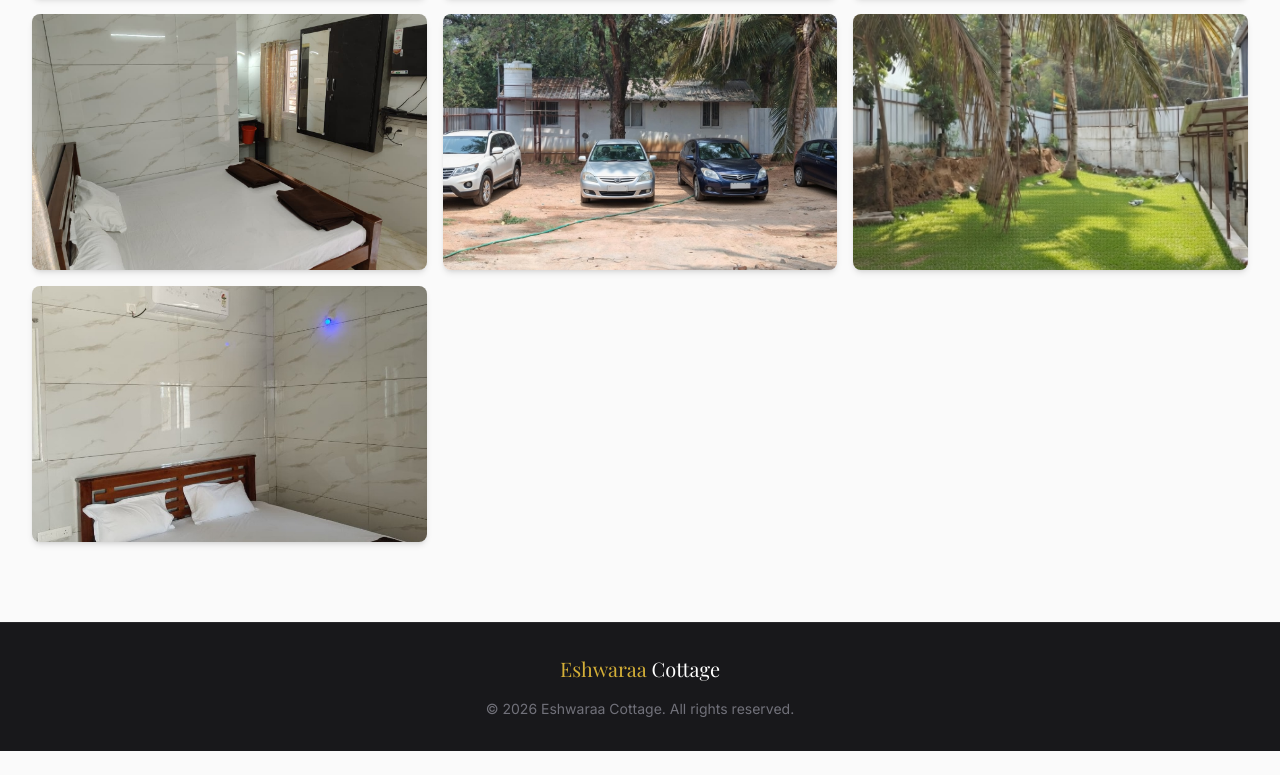
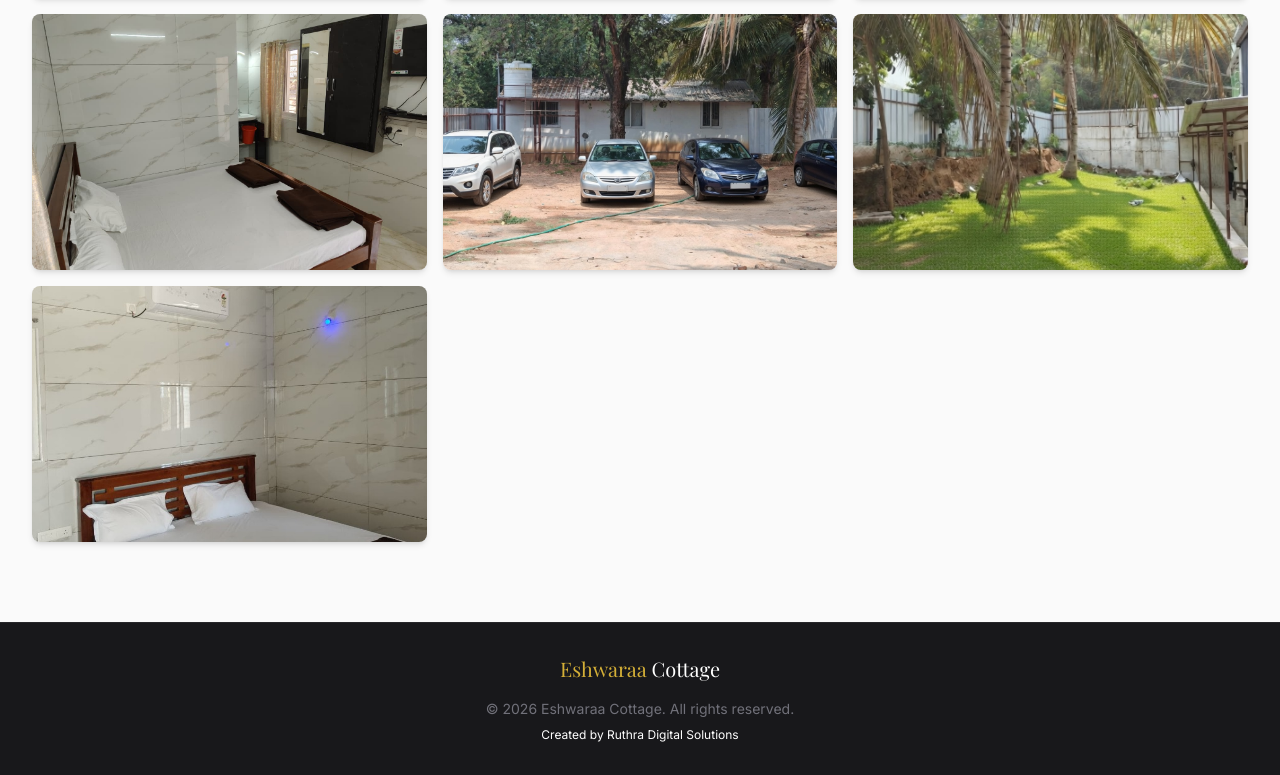
Before and after one commit to Ruthrapathi-murugan/eshwaraa-cottage-web, a React (Vite) app: page /photos in a window 1280 px wide. Shown: the part 774-1549 px from the top of the page. Before the commit the page ends 1525 px from the top, so only its background shows below. Built offline with nearby package versions, Linux system fonts and the light colour scheme.

Commit message:
feat: Add a new `Footer` component displaying copyright and branding information.

```diff
--- a/src/components/Footer.tsx
+++ b/src/components/Footer.tsx
@@ -5,8 +5,11 @@ const Footer = () => {
         <footer className="bg-zinc-900 text-white py-8 border-t border-zinc-800">
             <div className="max-w-7xl mx-auto px-4 text-center">
                 <p className="font-serif text-xl mb-4"><span className="text-accent">Eshwaraa</span> Cottage</p>
-                <p className="text-zinc-500 text-sm">
+                <p className="text-zinc-500 text-sm mb-2">
                     &copy; {new Date().getFullYear()} Eshwaraa Cottage. All rights reserved.
+                </p>
+                <p className="text-bold--zinc-600 text-xs">
+                    Created by <a href="https://www.ruthradigitalsolutions.com" target="_blank" rel="noopener noreferrer" className="hover:text-zinc-400 transition-colors">Ruthra Digital Solutions</a>
                 </p>
             </div>
         </footer>
```
